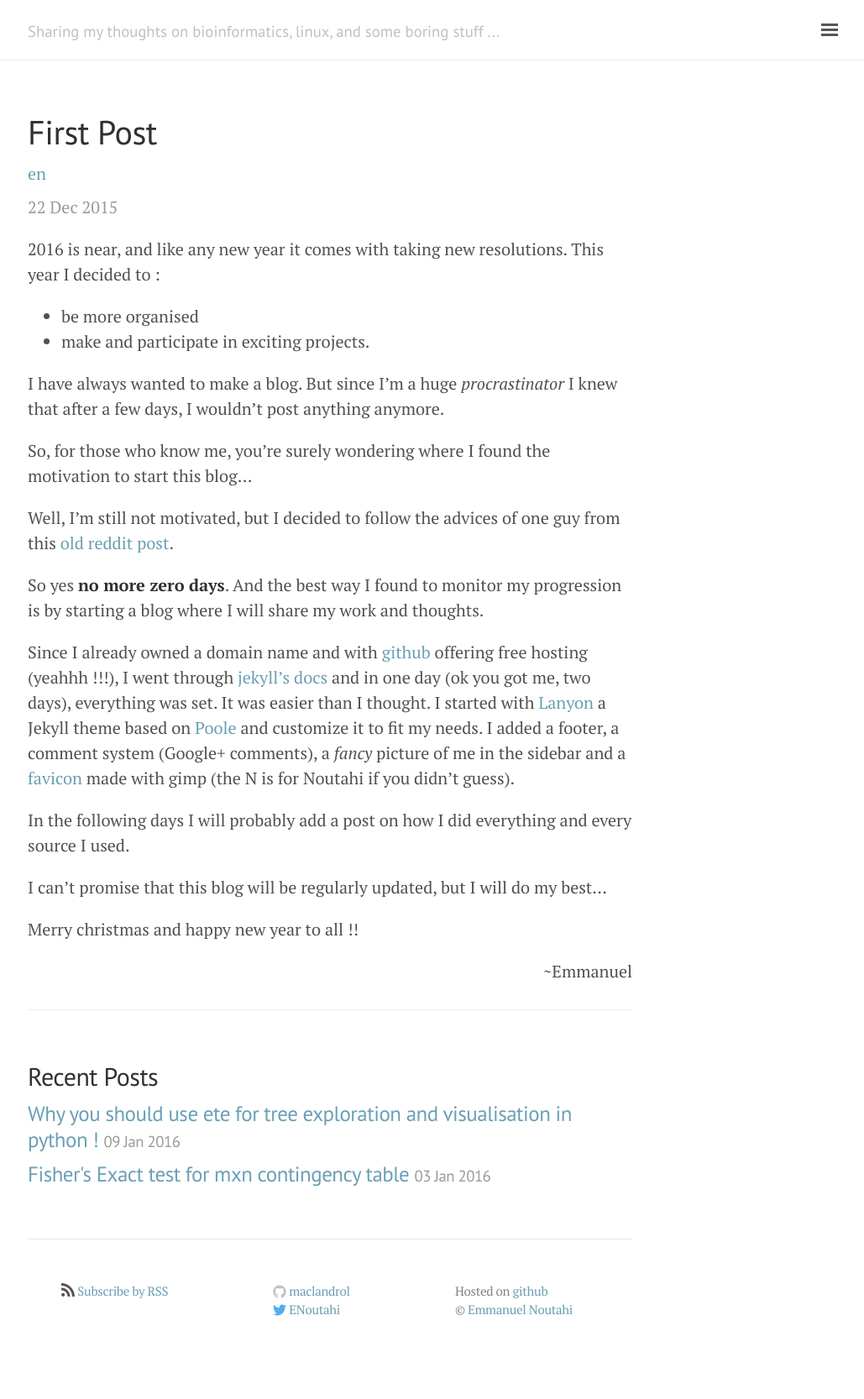
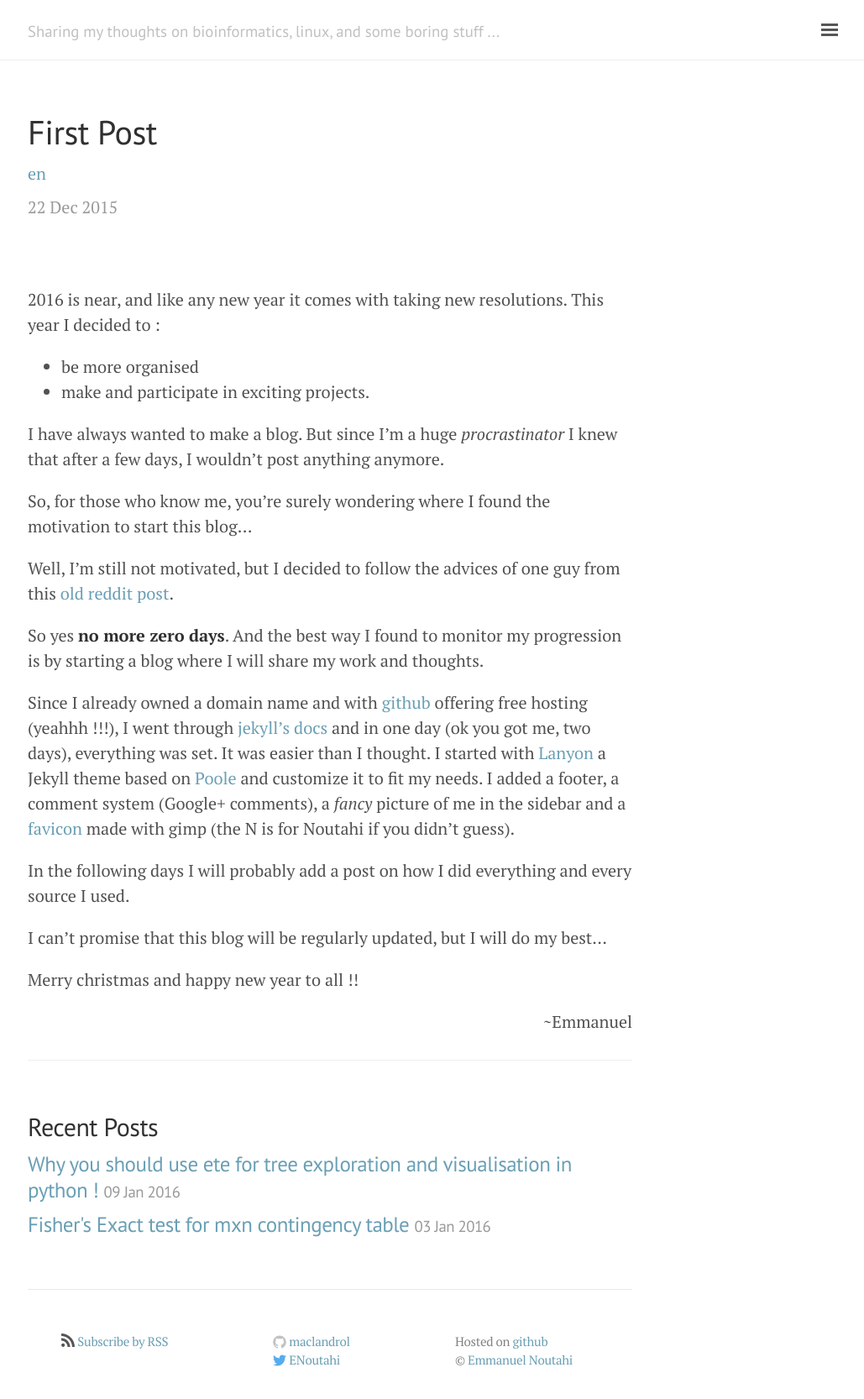
Before and after one commit to maclandrol/maclandrol.github.io, a Jekyll site: the page built from _posts/2015-12-22-first-post.md, in a window 1280 px wide. Shown: the whole page at 84% size, without its empty margins (247-1276 px from the left). Built offline with Jekyll 4.4.1, drawn with Linux system fonts in a browser that asks for light colours; nearby versions of some CDN libraries; before the commit the page ends 1606 px from its top, so only the background shows below that.

```diff
--- a/_layouts/post.html
+++ b/_layouts/post.html
@@ -6,7 +6,8 @@
   <h1 class="post-title">{{ page.title }}</h1>
   <p class="entry-tags">{% for tag in page.tags %}<a href="{{ site.url }}/tags#{{ tag | cgi_escape }}" title="Pages tagged {{ tag }}" rel="tag">{{ tag }}</a>{% unless forloop.last %} &bull; {% endunless %}{% endfor %}</p>
   <span class="post-date">{{ page.date | date_to_string }}</span>
-  {% if page.comments %}<a href="{{ site.url }}{{ page.url }}#google-comments">Comments</a>{% endif %}
+  {% if page.comments %}<p><a href="{{ site.url }}{{ page.url }}#google-comments">Comments</a></p>{% endif %}
+  </br></br>
   {{ content }}
 </div>
 <div class="related">
```
